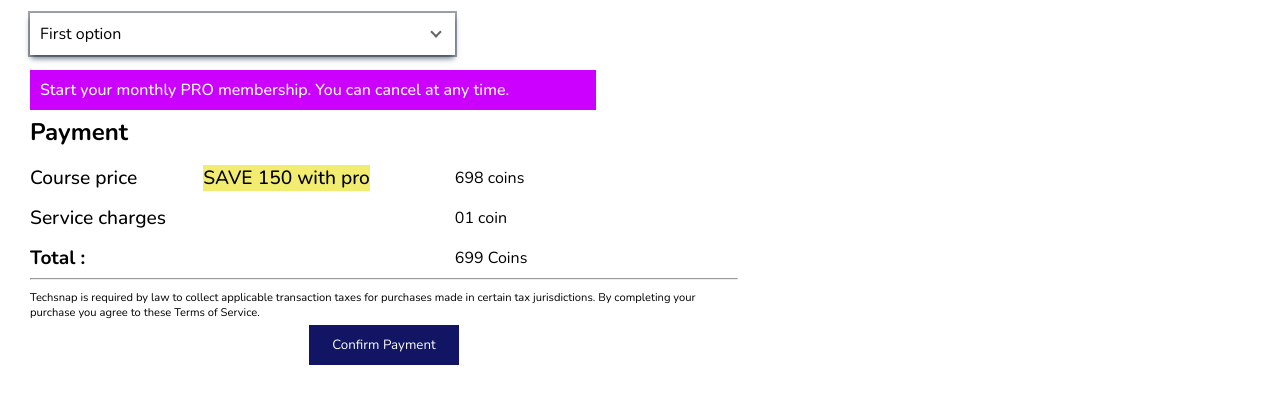
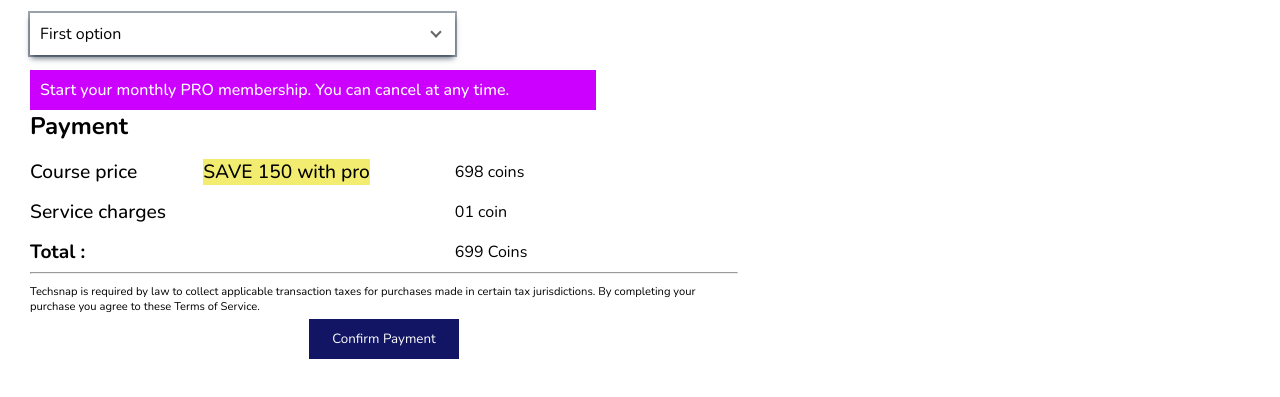
Before and after one commit to Pranav141102/TechSnap-2nd, a plain HTML site: page index.html in a window 1280 px wide. Shown: the part 462-859 px from the top of the page. Drawn offline with nearby package versions, Linux system fonts and the light colour scheme.

Commit message:
4th Commit

```diff
--- a/index.html
+++ b/index.html
@@ -92,15 +92,16 @@
 								<div class="option" data-type="thirdOption">Third option</div>
 							</div>
 						</div>
+
+					</div>
+				</div>
+				<div class="payment_bill">
 					<div class="offer" id="offer">
 						<p>
 							Start your monthly PRO membership. You can cancel at any time.
 						</p>
 						<span onclick="closeOffer()">X</span>
 					</div>
-					</div>
-				</div>
-				<div class="payment_bill">
 					<div class="title">Payment</div>
 					<div class="bill_section">
 						<div class="bill_item">
--- a/style.css
+++ b/style.css
@@ -84,7 +84,6 @@ body {
 
 .order_leftSectio .payment_details {
   width: 100%;
-  height: 150px;
 }
 
 .order_leftSectio .payment_details .title {
@@ -323,5 +322,3 @@ body {
 .item {
   text-align: center;
 }
-
-/*# sourceMappingURL=style.css.map */
```
Lines whose indentation alone changed are shown as unchanged.
